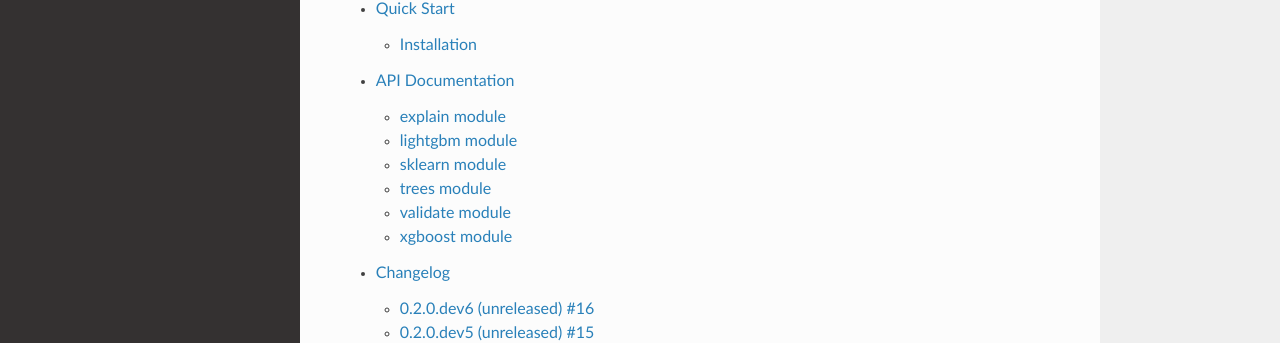
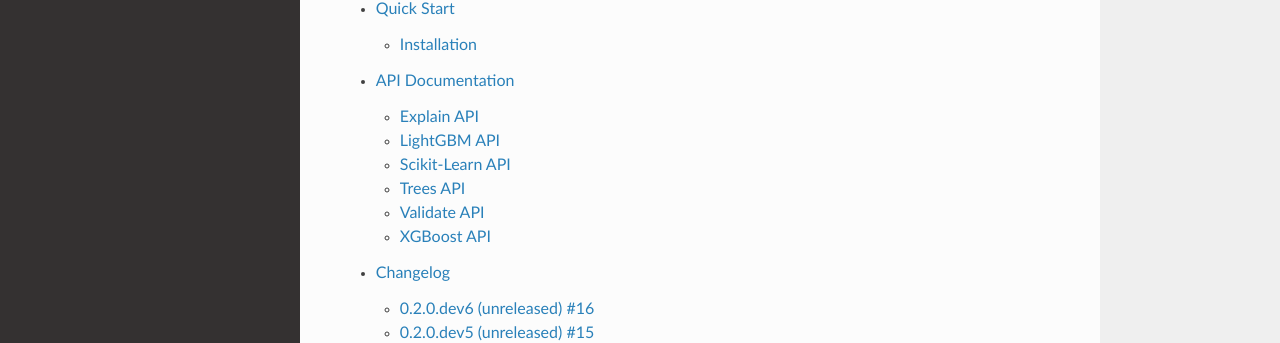
Before and after one commit to richardangell/tabular-trees, a Sphinx documentation site: the page built from docs/source/index.rst, in a window 1280 px wide and 1107 px high. Shown: the part 272-615 px from the top of the window. Built offline with Sphinx 7.4.7 and the Read the Docs theme 2.0.0, drawn with Linux system fonts in a browser that asks for light colours.

Commit message:
change titles in api.rst

```diff
--- a/docs/source/api.rst
+++ b/docs/source/api.rst
@@ -3,7 +3,7 @@
 
 .. currentmodule:: tabular_trees
 
-explain module
+Explain API
 ------------------
 
 .. autosummary::
@@ -14,7 +14,7 @@
     explain.calculate_shapley_values
     explain.ShapleyValues
 
-lightgbm module
+LightGBM API
 --------------------------
 
 .. autosummary::
@@ -22,7 +22,7 @@
 
     lightgbm.LightGBMTabularTrees
 
-sklearn module
+Scikit-Learn API
 --------------------------
 
 .. autosummary::
@@ -31,7 +31,7 @@
     sklearn.ScikitLearnTabularTrees
     sklearn.ScikitLearnHistTabularTrees
 
-trees module
+Trees API
 ------------------
 
 .. autosummary::
@@ -41,7 +41,7 @@
     trees.TabularTrees
     trees.export_tree_data
 
-validate module
+Validate API
 --------------------------
 
 .. autosummary::
@@ -50,7 +50,7 @@
     validate.validate_monotonic_constraints
     validate.MonotonicConstraintResults
 
-xgboost module
+XGBoost API
 --------------------------
 
 .. autosummary::
```
